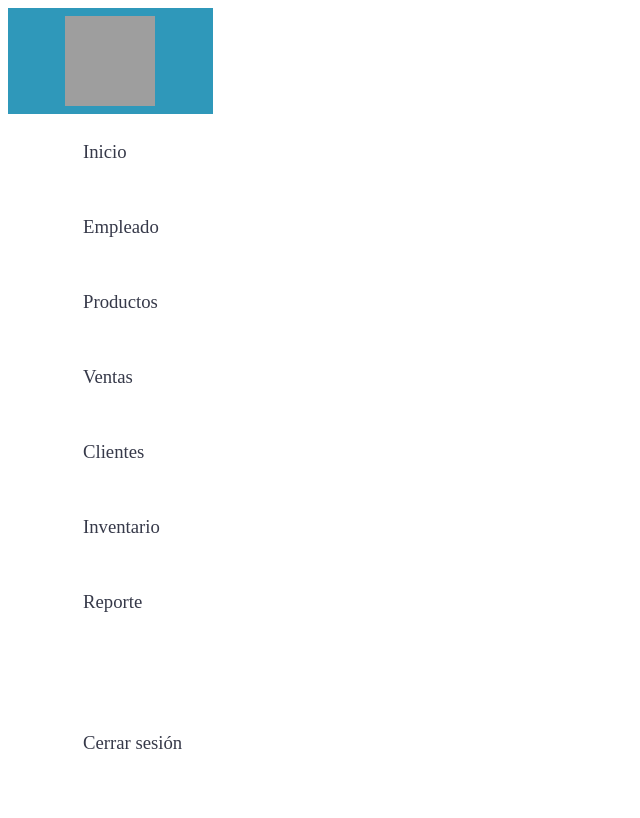
After one commit to FabioMacedoV/proyecto-farmacia, a PHP site: the page made by app/views/inc/nav-dashboard.php in a window 1280 px wide. The commit adds this page. Shown: the whole page, without its empty margins (0-640 px from the left). Run offline with PHP 8.4, Linux system fonts and the light colour scheme; the template is opened without the code that fills it, so the values that code supplies are empty; some libraries are stand-ins or nearby versions; grey boxes are pictures that could not be loaded.

Commit message:
Ajustes e implementacion de dashboard

```diff
--- a/app/config/config.php
+++ b/app/config/config.php
@@ -11,7 +11,7 @@
 
     //* Urls Css
     define("rutaCss", "/public/css/bootstrap.min.css");
-    define("rutaCssBase", "/public/css/base.css");
+    define("rutaCssBase", "/public/css/principal.css");
     define("rutaCssCustom", "/public/css");
 
     //* Url Img
--- a/app/views/inc/header.php
+++ b/app/views/inc/header.php
@@ -7,6 +7,7 @@
     <link rel="stylesheet" href="<?= URL . rutaCss ?>">
     <link rel="stylesheet" href="<?= URL . rutaIcons ?>">
     <link rel="stylesheet" href="<?= URL . rutaCssBase ?>">
+    <link rel="stylesheet" href="<?= URL . rutaCssCustom.'/mantenimiento.css' ?>">
 
     <?php if (isset($datos['css-ext'])) : ?>
     <link rel="stylesheet" href="<?= URL.$datos['css-ext'] ?>">
--- /dev/null
+++ b/app/views/inc/nav-dashboard.php
@@ -0,0 +1,44 @@
+<div class="container-dashboard">
+    <aside>
+        <div class="top">
+            <div class="logo">
+                <img src="<?= URL . rutaImg . "/logo-nav.png" ?>" alt="Logo NickyFarma">
+            </div>
+        </div>
+
+        <div class="sidebar">
+            <a href="<?= URL . "/mantenimiento/inicio"?>">
+                <i class="fas fa-home"></i>
+                <h3>Inicio</h3>
+            </a>
+            <a href="<?= URL . "/mantenimiento/empleado"?>">
+                <i class="fas fa-chart-line"></i>
+                <h3>Empleado</h3>
+            </a>
+            <a href="<?= URL . "/mantenimiento/producto"?>">
+                <i class="fas fa-box"></i>
+                <h3>Productos</h3>
+            </a>
+            <a href="<?= URL . "/mantenimiento/ventas"?>">
+                <i class="fa-solid fa-money-bill"></i>
+                <h3>Ventas</h3>
+            </a>
+            <a href="<?= URL . "/mantenimiento/clientes"?>">
+                <i class="fas fa-users"></i>
+                <h3>Clientes</h3>
+            </a>
+            <a href="<?= URL . "/mantenimiento/inventario"?>">
+                <i class="fas fa-cogs"></i>
+                <h3>Inventario</h3>
+            </a>
+            <a href="<?= URL . "/reportes/inicio"?>">
+                <i class="fa-solid fa-print"></i>
+                <h3>Reporte</h3>
+            </a>
+            <a href="<?= URL . '/farmacia/cerrar_sesion'?>">
+                <i class="fas fa-sign-out-alt"></i>
+                <h3>Cerrar sesión</h3>
+            </a>
+        </div>
+    </aside>
+</div>
--- a/app/views/pages/farmacia/inicio.php
+++ b/app/views/pages/farmacia/inicio.php
@@ -1,4 +1,4 @@
-<?php require_once APP . '/views/inc/header.php' ?>
+<?php require_once APP . '/views/inc/header-principal.php' ?>
 
 <?php require_once APP . '/views/inc/nav-principal.php' ?>
 
--- a/app/views/pages/farmacia/login.php
+++ b/app/views/pages/farmacia/login.php
@@ -1,4 +1,4 @@
-<?php require_once APP . '/views/inc/header.php' ?>
+<?php require_once APP . '/views/inc/header-principal.php' ?>
 
 <header class="header">
     <div class="logo">
--- /dev/null
+++ b/public/css/mantenimiento.css
@@ -0,0 +1,75 @@
+.container-dashboard {
+    width: 100%;
+    height: 100%;
+    overflow: hidden;
+}
+
+aside{
+    width: 16vw;
+    height: 100%;
+    background: #2f98ba;
+}
+
+/** Logo**/
+aside .top{
+    background: #2f98ba;
+    display: flex;
+    align-items: center;
+    justify-content:center;
+    padding-top: 8px;
+    padding-bottom: 8px;
+}
+
+.top .logo{
+    display: flex;
+}
+
+.logo img{
+    display: block;
+    width: 100%;
+    width: 90px;
+    height: 90px;
+}
+
+/** Barra de navegacion **/
+aside .sidebar{
+    background: #fff;
+    display: flex;
+    flex-direction: column;
+    height: 87vh;
+    position: relative;
+}
+
+.sidebar h3{
+    font-weight: 500;
+}
+
+.sidebar a{
+    display: flex;
+    color: #363949;
+    text-decoration: none;
+    margin-left: 50px;
+    gap: 25px;
+    align-items: center;
+    position: relative;
+    height: 75px;
+    transition: all 300ms ease;
+}
+
+aside .sidebar a i{
+    font-size: 30px;
+    transition: all 300ms ease;
+}
+
+aside .sidebar a:last-child{
+    position: absolute;
+    bottom: 30px;
+}
+
+aside .sidebar a:hover{
+    color:#7380ec;
+}
+
+aside .sidebar a:hover i{
+    margin-left: 20px;
+}
```
Also changed, not shown: app/views/inc/header-principal.php (added, +17 -0 lines), app/views/pages/mantenimiento/grid-empleado.php (+7 -5 lines), app/views/pages/mantenimiento/inicio.php (+13 -9 lines), public/css/mantenimiento/inicio.css (+60 -53 lines), public/css/principal.css (added, +28 -0 lines).
